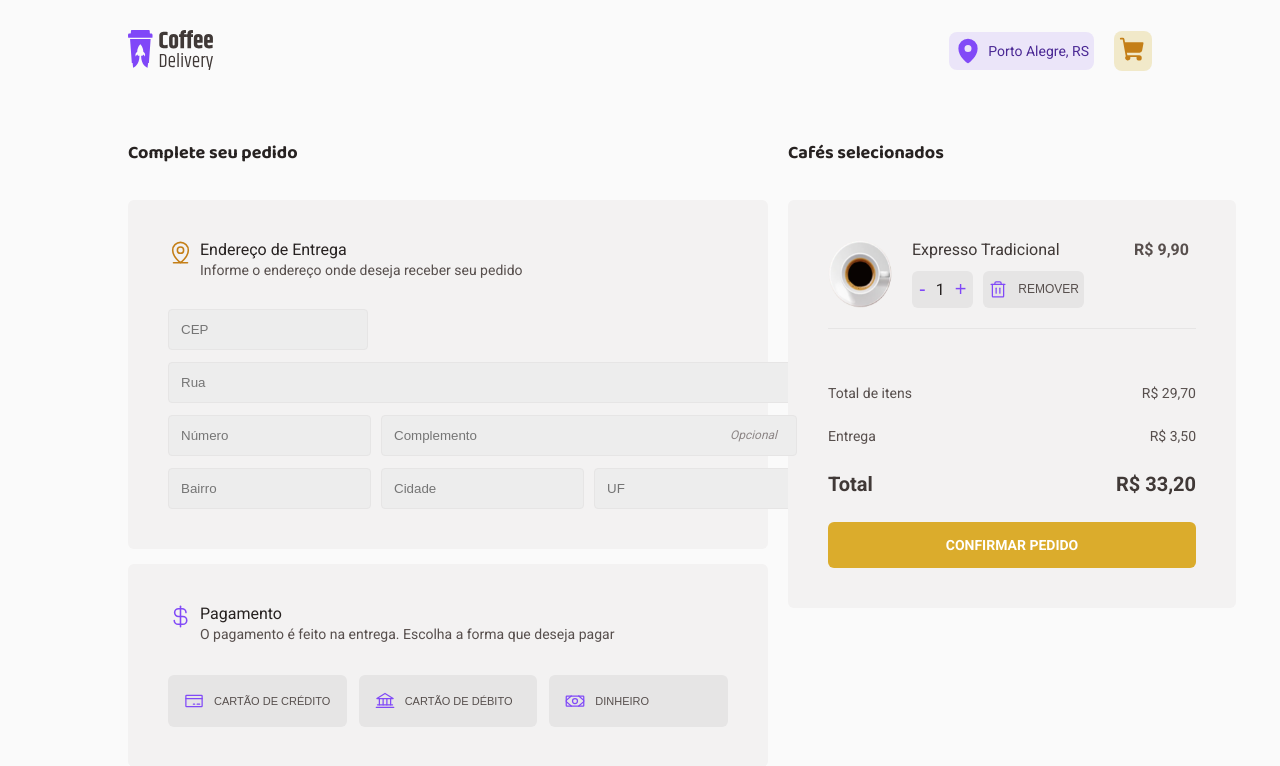
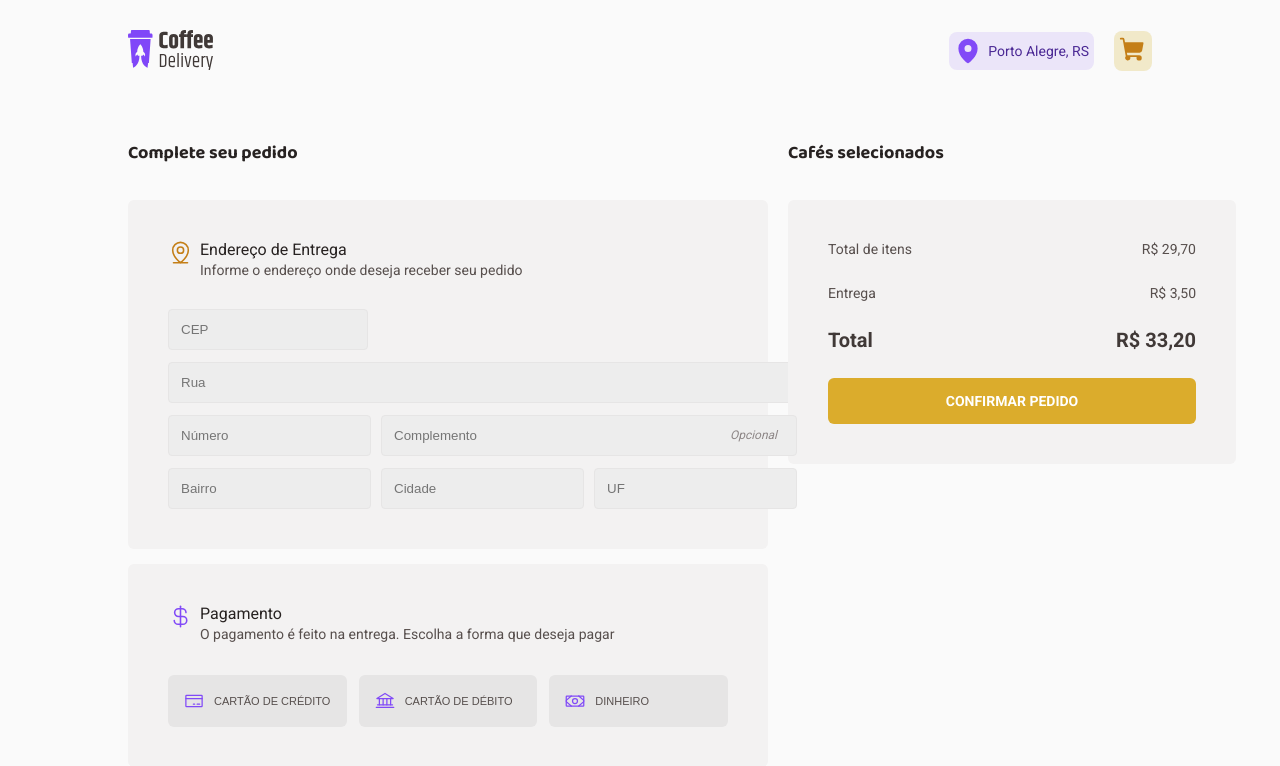
Before and after one commit to rubinoDev/coffee-delivery, a React (Vite) app: page /checkout in a window 1280 px wide. Shown: the top 766 px of the page. Built offline with nearby package versions, Linux system fonts and the light colour scheme.

Commit message:
feat add to cart

```diff
--- a/package.json
+++ b/package.json
@@ -11,6 +11,7 @@
   "dependencies": {
     "@types/styled-components": "^5.1.26",
     "@vtex/phosphor-icons": "^0.2.8",
+    "nanoid": "^4.0.0",
     "phosphor-icons": "^1.4.2",
     "phosphor-react": "^1.4.1",
     "react": "^18.2.0",
--- a/src/App.tsx
+++ b/src/App.tsx
@@ -1,5 +1,6 @@
 import { BrowserRouter } from 'react-router-dom'
 import { ThemeProvider } from 'styled-components'
+import { CartContextProvider } from './contexts/CartContext/CartContext'
 import { ProductsContextProvider } from './contexts/ProductsContext/ProductsContext'
 import { Router } from './Router'
 import { GlobalStyle } from './styles/global'
@@ -11,7 +12,9 @@ export function App() {
     <ThemeProvider theme={DefaultTheme}>
       <BrowserRouter>
         <ProductsContextProvider>
-          <Router/>
+          <CartContextProvider>
+            <Router/>
+          </CartContextProvider>
         </ProductsContextProvider>
       </BrowserRouter>
       <GlobalStyle/>
--- a/src/components/CoffeeCard/index.tsx
+++ b/src/components/CoffeeCard/index.tsx
@@ -2,6 +2,8 @@ import { ShoppingCart } from "phosphor-react";
 import { useContext } from "react";
 import { Coffee, ProductsContext } from "../../contexts/ProductsContext/ProductsContext";
 import { BuyContainer, CardContainer, LabelsContainer } from "./styles";
+import { nanoid } from 'nanoid';
+import { CartContext } from "../../contexts/CartContext/CartContext";
 
 interface CoffeeCardProps{
   coffee: Coffee;
@@ -13,13 +15,15 @@ export function CoffeeCard({coffee}: CoffeeCardProps){
     handleRemoveProductQuantity
   } = useContext(ProductsContext)
 
+  const { handleAddCoffeeToCart } = useContext( CartContext )
+
   return(
     <CardContainer>
       <img src={coffee.image} alt={coffee.title}/>
 
       <LabelsContainer>
         {coffee.label.map(label => (
-          <div>
+          <div key={nanoid()}>
             {label}
           </div>
         ))}
@@ -47,7 +51,9 @@ export function CoffeeCard({coffee}: CoffeeCardProps){
             </button>
           </div>
 
-            <button>
+            <button
+              onClick={() => handleAddCoffeeToCart(coffee.id)}
+            >
               <ShoppingCart
                 color="white"
                 weight="fill"
--- a/src/components/CoffeesSelected/index.tsx
+++ b/src/components/CoffeesSelected/index.tsx
@@ -1,21 +1,26 @@
 import { Trash } from "phosphor-react";
+import { useContext } from "react";
 import { NavLink } from "react-router-dom";
 import { CoffeesApi } from '../../coffeesApi';
+import { CartContext } from "../../contexts/CartContext/CartContext";
 import { CoffeeSelected, CoffeesSelectedContainer } from "./styles";
 
 export function CoffeesSelected(){
+  const { cart } = useContext(CartContext)
+
   return(
     <CoffeesSelectedContainer>
-          <CoffeeSelected>
-            <img src={CoffeesApi[0].image}/>
+          {cart.map(coffee => (
+            <CoffeeSelected>
+            <img src={coffee.image}/>
             <div>
-              <p>Expresso Tradicional</p>
+              <p>{coffee.title}</p>
               <div>
                 <div>
                   <button>
                     -
                   </button>
-                  1
+                  {coffee.quantity}
                   <button>
                     +
                   </button>
@@ -31,8 +36,9 @@ export function CoffeesSelected(){
               </div>
             </div>
 
-            <strong>R$ 9,90</strong>
+            <strong>R$ {coffee.price}</strong>
           </CoffeeSelected>
+          ))}
 
           <div>
             <p>Total de itens</p>
--- a/src/components/CoffeesSelected/styles.ts
+++ b/src/components/CoffeesSelected/styles.ts
@@ -7,7 +7,7 @@ export const CoffeesSelectedContainer = styled(BaseCheckoutContainer)`
   flex-direction: column;
   gap: 2.5rem;
 
-  >div:not(:first-child){
+  >div{
     width:100%;
     display: flex;
     justify-content: space-between;
@@ -63,7 +63,6 @@ export const CoffeesSelectedContainer = styled(BaseCheckoutContainer)`
 
 export const CoffeeSelected = styled.div`
   display: flex;
-  gap: 2rem;
   width: 100%;
   border-bottom: 1px solid ${props => props.theme.baseButton};
 
--- a/src/contexts/CartContext/CartContext.tsx
+++ b/src/contexts/CartContext/CartContext.tsx
@@ -1,19 +1,31 @@
-import { createContext, ReactNode, useState } from "react";
+import { createContext, ReactNode, useContext, useState } from "react";
+import { Coffee, ProductsContext } from "../ProductsContext/ProductsContext";
 
-
+interface CartContextProps{
+  cart: Coffee[];
+  handleAddCoffeeToCart: (id: number) => void;
+}
 
 interface CartContextProviderProps{
   children: ReactNode;
 }
 
-export const CartContext = createContext({})
+export const CartContext = createContext({} as CartContextProps)
 
 export function CartContextProvider({children}: CartContextProviderProps){
-  const [cart, setCart] = useState([])
+  const { products } = useContext(ProductsContext)
+  const [cart, setCart] = useState<Coffee[]>([])
+
+  function handleAddCoffeeToCart(id: number){
+    const productFiltered = products.filter( product => product.id === id);
+    setCart(prevState => [...prevState, productFiltered[0]])
+  }
+
 
   return(
     <CartContext.Provider value={{
-      cart
+      cart,
+      handleAddCoffeeToCart
       }}>
         { children }
       </CartContext.Provider>
--- a/src/pages/Checkout/index.tsx
+++ b/src/pages/Checkout/index.tsx
@@ -2,8 +2,11 @@ import { CheckoutContainer } from "./styles";
 import { Form } from "../../components/Form";
 import { Payment } from "../../components/Payment";
 import { CoffeesSelected } from "../../components/CoffeesSelected";
+import { useContext } from "react";
+import { CartContext } from "../../contexts/CartContext/CartContext";
 
 export function Checkout(){
+
   return(
     <CheckoutContainer>
       <div>
--- a/src/pages/Home/index.tsx
+++ b/src/pages/Home/index.tsx
@@ -1,6 +1,5 @@
 import { useContext } from 'react'
 import CoffeeBg from '../../assets/coffee-bg.png'
-import { CoffeesApi } from '../../coffeesApi'
 import { CoffeeCard } from '../../components/CoffeeCard'
 import { Stats } from '../../components/Stats'
 import { ProductsContext } from '../../contexts/ProductsContext/ProductsContext'
@@ -8,7 +7,6 @@ import { CoffeesMenu, HomeHeader, HomeHeaderContent } from './styles'
 
 export function Home(){
   const { products } = useContext(ProductsContext)
-  console.log(products)
 
   return(
     <main>
```
Also changed, not shown: 1 other file (tests, documents, lock files or other folders).
